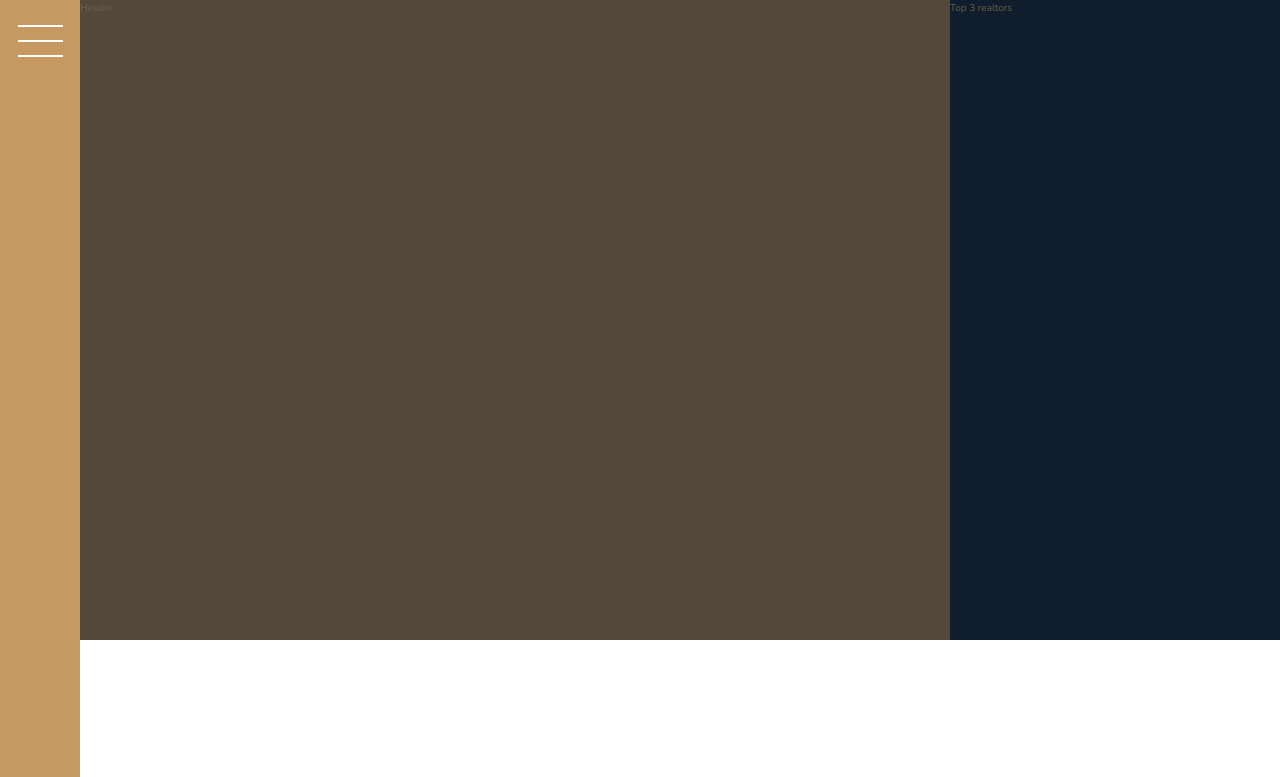
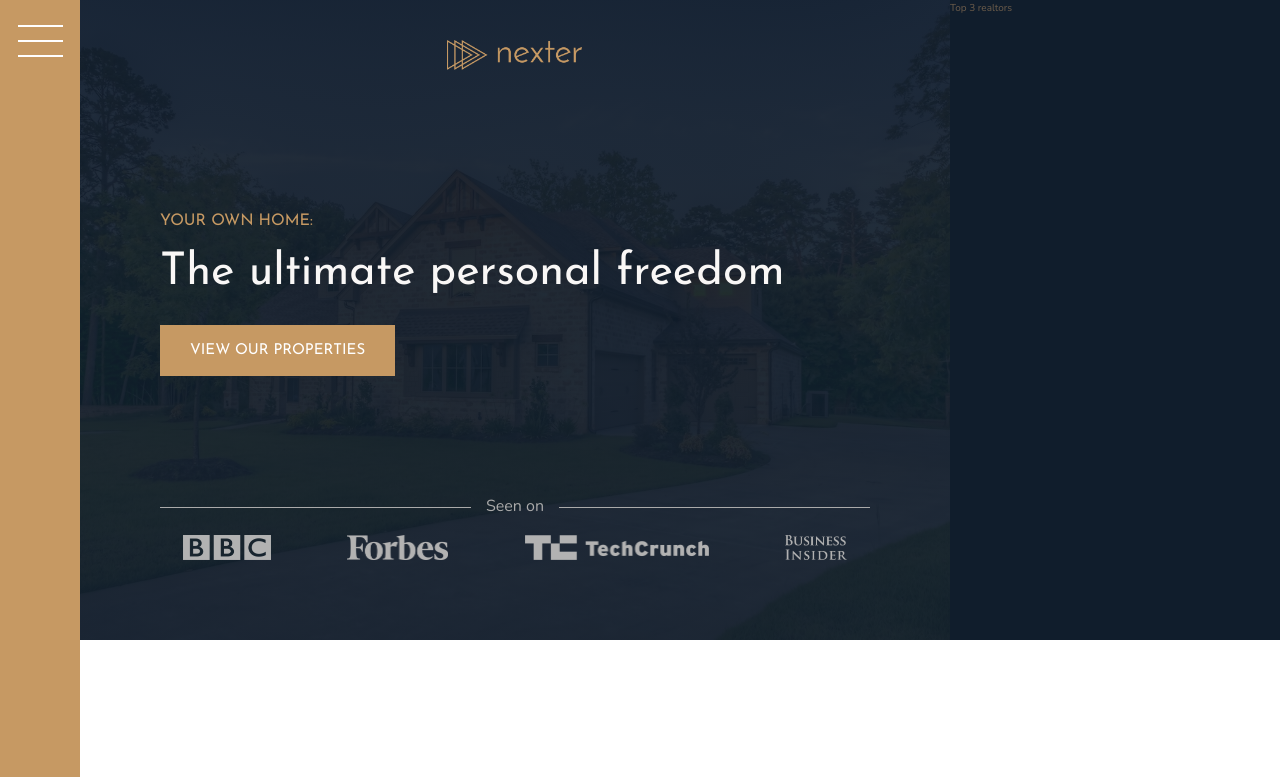
Before and after one commit to Ali-Tadayoni/Nexter, a website: page index.html in a window 1280 px wide. Shown: the top 777 px of the page. Drawn offline with nearby package versions, Linux system fonts and the light colour scheme.

Commit message:
Complete the header

```diff
--- a/index.html
+++ b/index.html
@@ -19,7 +19,19 @@
       <button class="nav-btn">&nbsp;</button>
     </div>
 
-    <header class="header">Header</header>
+    <header class="header">
+      <img src="img/logo.png" alt="Nexter logo" class="header__logo" />
+      <h3 class="heading-3">Your own home:</h3>
+      <h1 class="heading-1">The ultimate personal freedom</h1>
+      <button class="btn header__btn">View our properties</button>
+      <div class="header__seenon-text">Seen on</div>
+      <div class="header__seenon-logos">
+        <img src="img/logo-bbc.png" alt="Seen on logo 1" />
+        <img src="img/logo-forbes.png" alt="Seen on logo 2" />
+        <img src="img/logo-techcrunch.png" alt="Seen on logo 3" />
+        <img src="img/logo-bi.png" alt="Seen on logo 4" />
+      </div>
+    </header>
     <div class="realtors">Top 3 realtors</div>
     <section class="features">
       <div class="feature">
--- a/sass/_header.scss
+++ b/sass/_header.scss
@@ -1,4 +1,50 @@
 .header {
   background-color: $color-grey-dark-1;
   grid-column: full-start / col-end 6;
+  background-image: linear-gradient(rgba($color-secondary, 0.93), rgba($color-secondary, 0.93)),
+    url(../img/hero.jpeg);
+  background-size: cover;
+  background-position: center;
+  padding: 8rem;
+  padding-top: 4rem;
+
+  display: grid;
+  grid-template-rows: 1fr min-content 6rem 1fr;
+  row-gap: 1.5rem;
+
+  &__logo {
+    height: 3rem;
+    justify-self: center;
+  }
+  &__btn {
+    justify-self: start;
+    align-self: start;
+  }
+  &__seenon-text {
+    display: grid;
+    grid-template-columns: 1fr max-content 1fr;
+    column-gap: 1.5rem;
+    align-items: center;
+
+    font-size: 1.6rem;
+    color: $color-grey-light-2;
+    &::before,
+    &::after {
+      content: "";
+      height: 1px;
+      display: block;
+      background-color: currentColor;
+    }
+  }
+  &__seenon-logos {
+    display: flex;
+    align-items: center;
+    justify-content: space-around;
+    gap: 3rem;
+
+    img {
+      height: 2.5rem;
+      filter: brightness(70%);
+    }
+  }
 }
--- a/sass/_typography.scss
+++ b/sass/_typography.scss
@@ -4,6 +4,9 @@
 }
 .heading-1 {
   @extend %heading;
+  font-size: 4.5rem;
+  color: $color-grey-light-1;
+  line-height: 1;
 }
 .heading-2 {
   @extend %heading;
```
Also changed, not shown: css/style.css.
